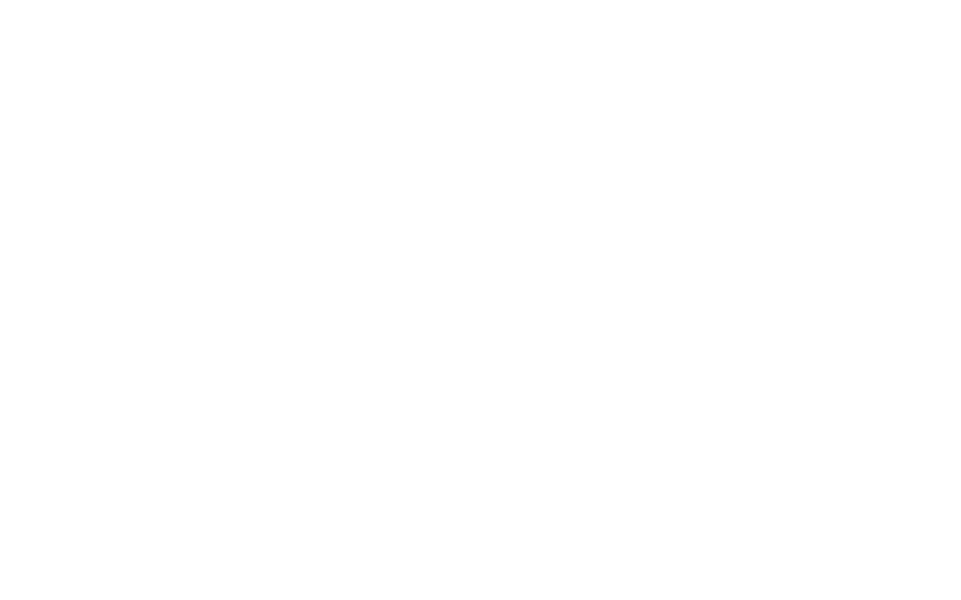
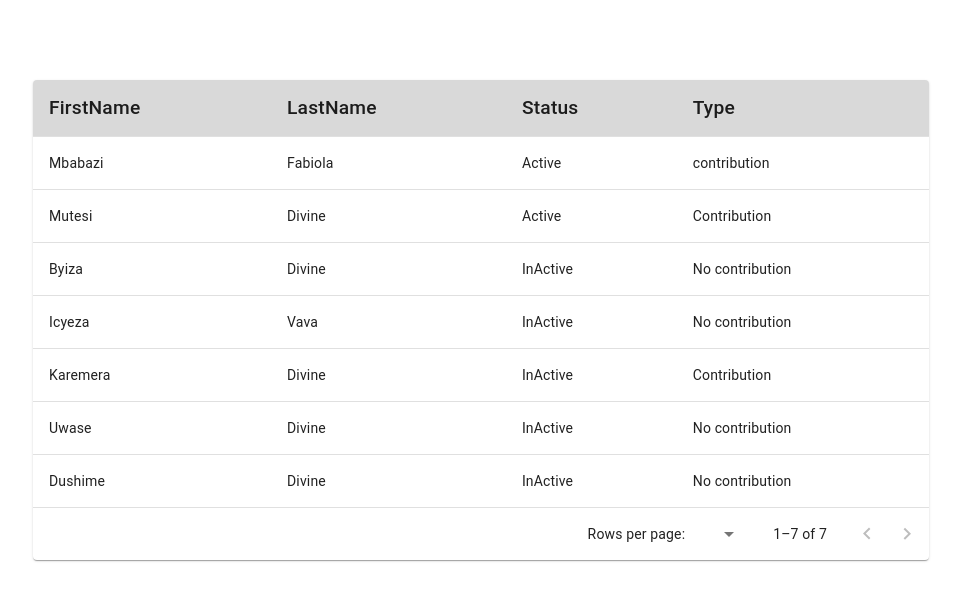
Before and after one commit to Igire-Rwanda/cash-contribution-frontend, a React (Create React App) app: page / in a window 1280 px wide. Before the commit this address had no page. Shown: the top 600 px of the page, without its empty margins (103-1064 px from the left). Built offline with nearby package versions, Linux system fonts and the light colour scheme.

Commit message:
table in dashboard

```diff
--- a/package.json
+++ b/package.json
@@ -14,6 +14,7 @@
     "@testing-library/react": "^13.3.0",
     "@testing-library/user-event": "^13.5.0",
     "antd": "^4.22.0",
+    "material-table": "^2.0.3",
     "react": "^18.2.0",
     "react-dom": "^18.2.0",
     "react-router-dom": "^6.3.0",
--- /dev/null
+++ b/src/Assets/json/user.json
@@ -0,0 +1,58 @@
+[
+    {
+
+        "FirstName":"Mbabazi",
+        "LastName":"Fabiola",
+        "Status":"Active",
+        "Type":"contribution"
+
+
+    },
+    {
+
+        "FirstName":"Mutesi",
+        "LastName":"Divine",
+        "Status":"Active",
+        "Type":" Contribution"
+
+
+    },
+    {
+        "FirstName":"Byiza",
+        "LastName":"Divine",
+        "Status":"InActive",
+        "Type":"No contribution"
+
+   },
+   {
+    "FirstName":"Icyeza",
+    "LastName":"Vava",
+    "Status":"InActive",
+    "Type":"No contribution"
+
+},
+{
+    "FirstName":"Karemera",
+    "LastName":"Divine",
+    "Status":"InActive",
+    "Type":" Contribution"
+
+},
+{
+    "FirstName":"Uwase",
+    "LastName":"Divine",
+    "Status":"InActive",
+    "Type":"No contribution"
+
+},
+{
+    "FirstName":"Dushime",
+    "LastName":"Divine",
+    "Status":"InActive",
+    "Type":"No contribution"
+
+}
+
+
+
+]
--- /dev/null
+++ b/src/Components/Table.js
@@ -0,0 +1,91 @@
+import * as React from 'react';
+import Paper from '@mui/material/Paper';
+import Table from '@mui/material/Table';
+import TableBody from '@mui/material/TableBody';
+import TableCell from '@mui/material/TableCell';
+import TableContainer from '@mui/material/TableContainer';
+import TableHead from '@mui/material/TableHead';
+import TablePagination from '@mui/material/TablePagination';
+import TableRow from '@mui/material/TableRow';
+import createData from "../Assets/json/user.json";
+import "./table.css";
+const columns = [
+  { id: 'FirstName', label: 'FirstName', minWidth: 20 },
+  { id: 'LastName', label: 'LastName', minWidth: 20 },
+  { id: 'Status', label: 'Status', minWidth: 20 },
+  {
+    id: 'Type', label: 'Type', minWidth: 20 },
+
+];
+
+// function createData(FirstName, LastName, Status, Type) {
+//   // const density = population ;
+//   return { FirstName, LastName, Status, Type };
+// }
+
+
+
+export default function StickyHeadTable() {
+  const [page, setPage] = React.useState(0);
+  const [rowsPerPage, setRowsPerPage] = React.useState(10);
+
+  const handleChangePage = (event, newPage) => {
+    setPage(newPage);
+  };
+
+  const handleChangeRowsPerPage = (event) => {
+    setRowsPerPage(+event.target.value);
+    setPage(0);
+  };
+
+  return (
+    <Paper sx={{ width: '70%', overflow:'hidden',left:'20%',  marginLeft:'8.5rem',marginTop:'5rem'}}>
+      <TableContainer sx={{ maxHeight: 940}}>
+        <Table stickyHeader aria-label="sticky table"sx={{fontStyle:'bold'}} >
+          <TableHead >
+            <TableRow >
+              {columns.map((createData) => (
+                <TableCell sx={{backgroundColor:'#D9D9D9',fontStyle:'bold',fontSize:'1.2rem'}}
+                  key={createData.FirsName}
+                  align={createData.LastName}
+                  style={{ minWidth: createData.minWidth}}
+                                 >
+                  {createData.label}
+                </TableCell>
+              ))}
+            </TableRow>
+          </TableHead>
+          <TableBody>
+            {createData
+              .slice(page * rowsPerPage, page * rowsPerPage + rowsPerPage)
+              .map((row) => {
+                return (
+                  <TableRow hover role="checkbox" tabIndex={-1} key={row.code}>
+                    {columns.map((column) => {
+                      const value = row[column.id];
+                      return (
+                        <TableCell key={column.id} align={column.align} >
+                          {column.format && typeof value === 'number'
+                            ? column.format(value)
+                            : value}
+                        </TableCell>
+                      );
+                    })}
+                  </TableRow>
+                );
+              })}
+          </TableBody>
+        </Table>
+      </TableContainer>
+      <TablePagination
+        rowsPerPageOptions={[2, 3, 4,5,6,7]}
+        component="div"
+        count={createData.length}
+        rowsPerPage={rowsPerPage}
+        page={page}
+        onPageChange={handleChangePage}
+        onRowsPerPageChange={handleChangeRowsPerPage}
+      />
+    </Paper>
+  );
+}
--- /dev/null
+++ b/src/Components/table.css
@@ -0,0 +1,20 @@
+*{
+    margin: 0;
+    padding: 0;
+    box-sizing:border-box ;
+    font-size:'ubuntu', sans-serif;
+}
+@media (max-width:991px){
+.TableContainer{
+    padding: 50px;
+}
+.TableRow{
+    flex-direction: column ;
+}
+.TableRow .TableCell{
+    margin-bottom: 40px;
+}
+.TableRow .TableCell{
+   width: 100%;
+}
+}
--- a/src/routes/index.js
+++ b/src/routes/index.js
@@ -2,7 +2,7 @@ import  React from "react";
 import{Routes,Route} from 'react-router-dom';
 import Dashboards from "../Components/DashboardsUserAdmin";
 
-
+import Table from "../Components/Table";
 
 
 const index =() =>{
@@ -10,6 +10,8 @@ const index =() =>{
         <>
 
         <Routes>
+        <Route exact path="/" element={<Table/>}></Route>
+            <Route exact path="/Table" element={<Table/>}></Route>
             <Route exact path="/dashboard" element={<Dashboards/>}></Route>
 
 
```
Also changed, not shown: 1 other file (tests, documents, lock files or other folders).
